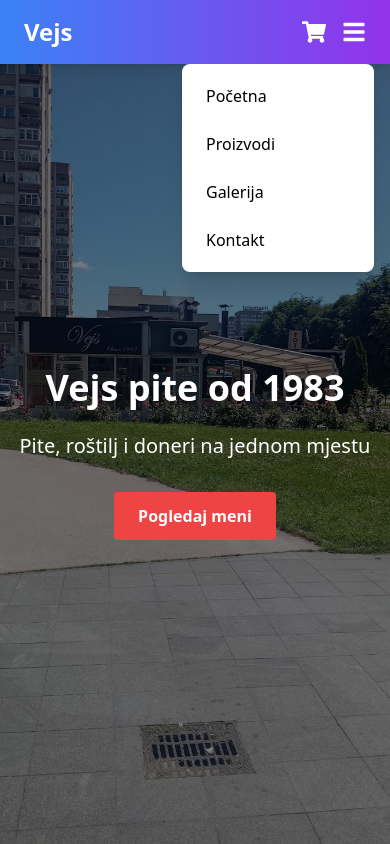
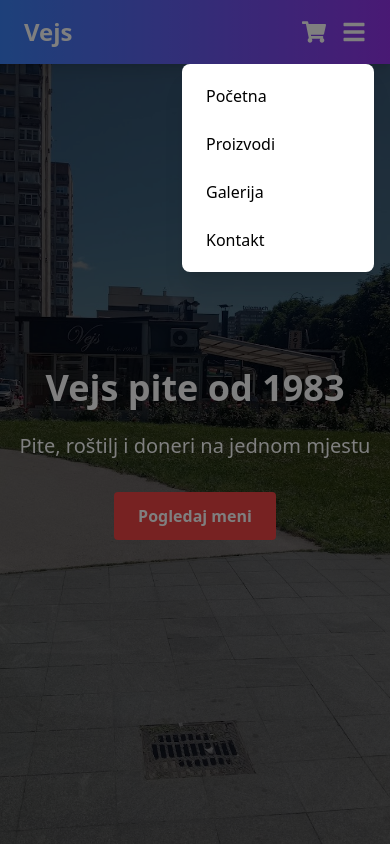
Before and after one commit to DinoCustovic-dev/vejs-food, a Next.js app: page / in a window 390 px wide. Both pictures are taken after a click on the button 354 px from the left and 32 px from the top of the page. Shown: the top 844 px of the page. Built offline with nearby package versions, Linux system fonts and the light colour scheme.

Commit message:
feat: navbar

```diff
--- a/src/app/components/NavBar.tsx
+++ b/src/app/components/NavBar.tsx
@@ -1,14 +1,42 @@
 'use client';
 
-import React, { useState } from 'react';
+import React, { useEffect, useRef, useState } from 'react';
 import { FaBars, FaShoppingCart } from 'react-icons/fa';
+
+const ShoppingCartIcon = FaShoppingCart as React.ComponentType<{
+  className?: string;
+}>;
+const BarsIcon = FaBars as React.ComponentType<{ className?: string }>;
 
 const NavBar = () => {
   const [isMenuOpen, setIsMenuOpen] = useState(false);
+  const menuRef = useRef<HTMLDivElement>(null);
 
   const toggleMenu = () => {
-    setIsMenuOpen(!isMenuOpen);
+    setIsMenuOpen((prev) => !prev);
   };
+
+  const closeMenu = () => {
+    setIsMenuOpen(false);
+  };
+
+  useEffect(() => {
+    const handleClickOutside = (e: MouseEvent) => {
+      if (menuRef.current && !menuRef.current.contains(e.target as Node)) {
+        closeMenu();
+      }
+    };
+
+    if (isMenuOpen) {
+      document.addEventListener('mousedown', handleClickOutside);
+    } else {
+      document.removeEventListener('mousedown', handleClickOutside);
+    }
+
+    return () => {
+      document.removeEventListener('mousedown', handleClickOutside);
+    };
+  }, [isMenuOpen]);
 
   return (
     <nav className='flex justify-between items-center px-6 py-4 bg-gradient-to-r from-blue-500 to-purple-600 text-white shadow-lg relative'>
@@ -16,61 +44,74 @@ const NavBar = () => {
 
       <ul className='hidden md:flex space-x-8 items-center'>
         <li>
-          <a href='#home' className='hover:text-gray-200 transition-colors'>
+          <a href='#home' className='hover:text-gray-200'>
             Početna
           </a>
         </li>
         <li>
-          <a href='#menu' className='hover:text-gray-200 transition-colors'>
+          <a href='#menu' className='hover:text-gray-200'>
             Proizvodi
           </a>
         </li>
         <li>
-          <a href='#gallery' className='hover:text-gray-200 transition-colors'>
+          <a href='#gallery' className='hover:text-gray-200'>
             Galerija
           </a>
         </li>
         <li>
-          <a href='#contact' className='hover:text-gray-200 transition-colors'>
+          <a href='#contact' className='hover:text-gray-200'>
             Kontakt
           </a>
         </li>
         <li>
-          {React.createElement(FaShoppingCart, {
-            className:
-              'text-2xl cursor-pointer hover:text-gray-200 transition-colors',
-          })}
+          <ShoppingCartIcon className='text-2xl cursor-pointer hover:text-gray-200' />
         </li>
       </ul>
 
       <div className='flex items-center md:hidden space-x-4'>
-        {React.createElement(FaShoppingCart, {
-          className:
-            'text-2xl cursor-pointer hover:text-gray-200 transition-colors',
-        })}
-        <button
-          onClick={toggleMenu}
-          className='hover:text-gray-200 transition-colors'
-        >
-          <FaBars className='text-2xl' />
+        <ShoppingCartIcon className='text-2xl cursor-pointer hover:text-gray-200' />
+        <button onClick={toggleMenu} className='hover:text-gray-200'>
+          <BarsIcon className='text-2xl' />
         </button>
       </div>
 
       {isMenuOpen && (
-        <div className='md:hidden absolute top-16 right-4 bg-white text-black shadow-xl rounded-lg py-2 w-48'>
-          <a href='#home' className='block px-6 py-3 hover:bg-gray-100'>
+        <>
+          <div className='fixed inset-0 bg-black bg-opacity-50 z-10'></div>
+          <div
+            ref={menuRef}
+            className='absolute top-16 right-4 bg-white text-black shadow-xl rounded-lg py-2 w-48 z-20'
+          >
+            <a
+              href='#home'
+              className='block px-6 py-3 hover:bg-gray-100'
+              onClick={closeMenu}
+            >
               Početna
             </a>
-          <a href='#menu' className='block px-6 py-3 hover:bg-gray-100'>
+            <a
+              href='#menu'
+              className='block px-6 py-3 hover:bg-gray-100'
+              onClick={closeMenu}
+            >
               Proizvodi
             </a>
-          <a href='#gallery' className='block px-6 py-3 hover:bg-gray-100'>
+            <a
+              href='#gallery'
+              className='block px-6 py-3 hover:bg-gray-100'
+              onClick={closeMenu}
+            >
               Galerija
             </a>
-          <a href='#contact' className='block px-6 py-3 hover:bg-gray-100'>
+            <a
+              href='#contact'
+              className='block px-6 py-3 hover:bg-gray-100'
+              onClick={closeMenu}
+            >
               Kontakt
             </a>
           </div>
+        </>
       )}
     </nav>
   );
```
Lines whose indentation alone changed are shown as unchanged.
